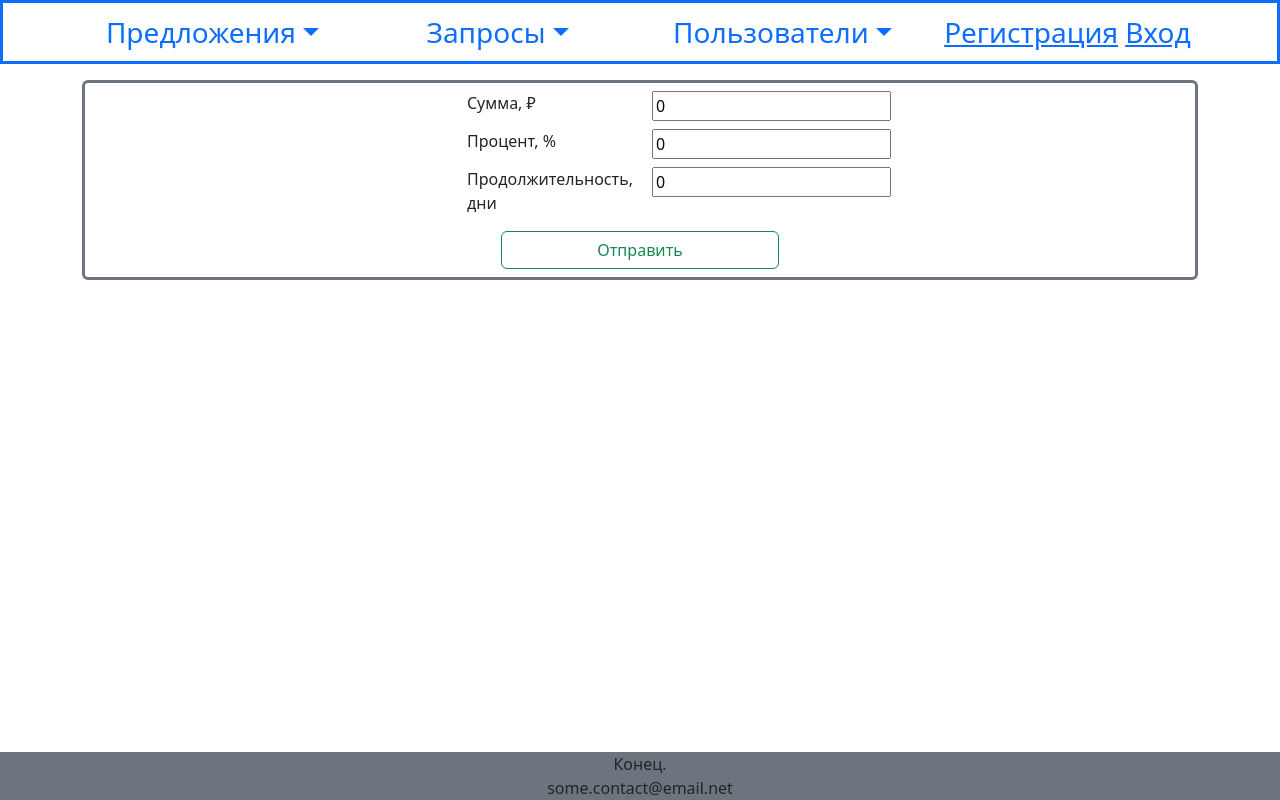
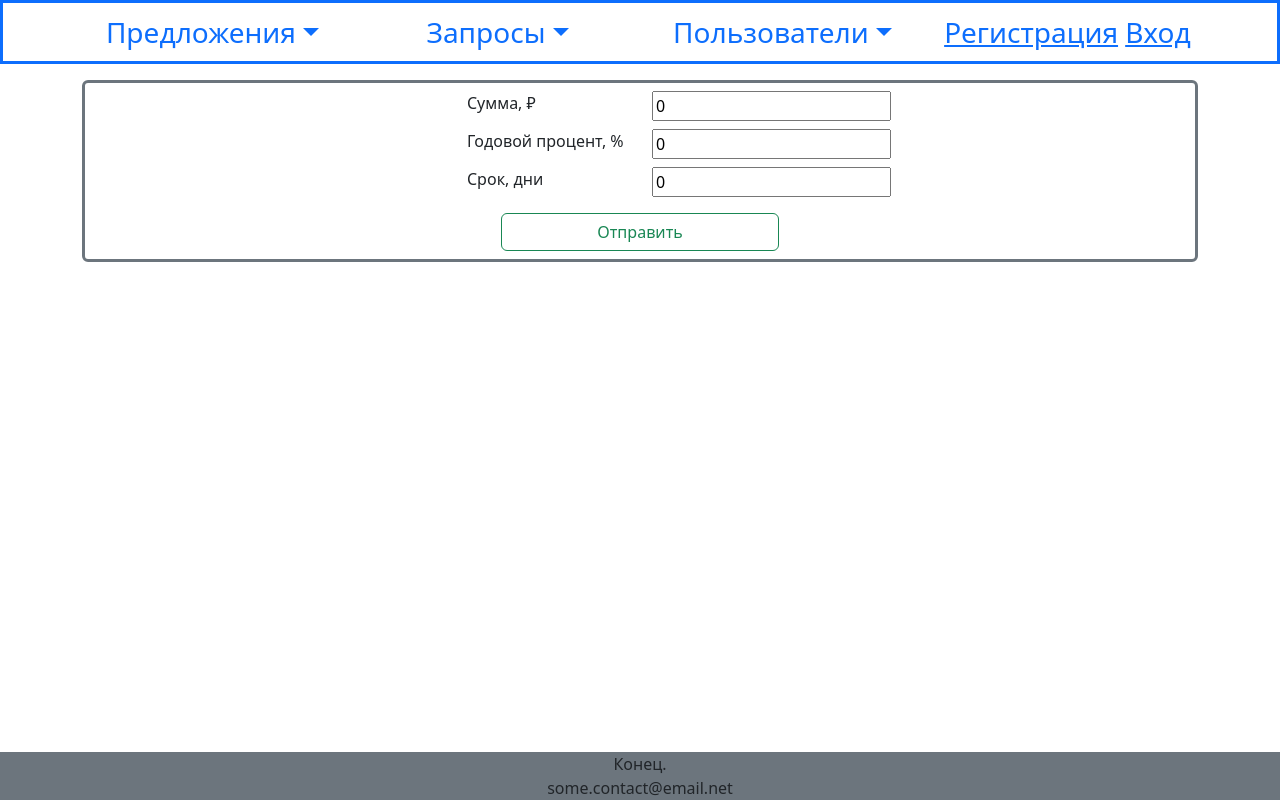
Before and after one commit to CatGamer7/p2p-react-app, a React (Create React App) app: page /offer/edit in a window 1280 px wide. Built offline with nearby package versions, Linux system fonts and the light colour scheme.

Commit message:
translation fixes

```diff
--- a/src/details/match/matchDetail.jsx
+++ b/src/details/match/matchDetail.jsx
@@ -81,7 +81,7 @@ const MatchDetail = (props) => {
                             Сумма, ₽
                         </Col>
                         <Col sm={4}>
-                            Причина, %
+                            Цель
                         </Col>
                         <Col sm={2}>
                             Статус
--- a/src/details/offer/offerDetail.js
+++ b/src/details/offer/offerDetail.js
@@ -88,7 +88,7 @@ const OfferDetail = (props) => {
                                 </tr>
                                 <tr>
                                     <th>
-                                        Процент
+                                        Годовой процент
                                     </th>
                                     <td>
                                         {offer["interestRate"]} %
@@ -96,7 +96,7 @@ const OfferDetail = (props) => {
                                 </tr>
                                 <tr>
                                     <th>
-                                        Продолжительность
+                                        Срок
                                     </th>
                                     <td>
                                         {offer["durationDays"]} дней
--- a/src/details/proposal/proposalDetail.jsx
+++ b/src/details/proposal/proposalDetail.jsx
@@ -78,13 +78,13 @@ const ProposalDetail = (props) => {
                             Сумма, ₽
                         </Col>
                         <Col sm={2}>
-                            Процент, %
+                            Годовой процент, %
                         </Col>
                         <Col sm={2}>
                             Статус
                         </Col>
                         <Col sm={2}>
-                            Продолжительность, дни
+                            Срок, дни
                         </Col>
                         <Col sm={2}>
                             Время создания
--- a/src/details/request/requestDetail.jsx
+++ b/src/details/request/requestDetail.jsx
@@ -108,7 +108,7 @@ const RequestDetail = (props) => {
                                 </tr>
                                 <tr>
                                     <th>
-                                        Причина
+                                        Цель
                                     </th>
                                     <td>
                                         {request["reason"]}
--- a/src/forms/offer/offerForm.js
+++ b/src/forms/offer/offerForm.js
@@ -124,7 +124,7 @@ const OfferForm = (props) => {
                     <Col sm={4}>
                     </Col>
                     <Col sm={2}>
-                        <label htmlFor="interestRate">Процент, %</label>
+                        <label htmlFor="interestRate">Годовой процент, %</label>
                     </Col>
                     <Col sm={2}>
                         <input
@@ -151,7 +151,7 @@ const OfferForm = (props) => {
                     <Col sm={4}>
                     </Col>
                     <Col sm={2}>
-                        <label htmlFor="durationDays">Продолжительность, дни</label>
+                        <label htmlFor="durationDays">Срок, дни</label>
                     </Col>
                     <Col sm={2}>
                         <input
@@ -168,7 +168,7 @@ const OfferForm = (props) => {
                         {
                             durationEmpty ?
                             <div className="border border-danger text-center">
-                                Продолжительность должна быть положительной.
+                                Срок должен быть положительным.
                             </div> :
                             ""
                         }
--- a/src/forms/request/requestForm.jsx
+++ b/src/forms/request/requestForm.jsx
@@ -107,7 +107,7 @@ const RequestForm = (props) => {
                     <Col sm={4}>
                     </Col>
                     <Col sm={2}>
-                        <label htmlFor="reason">Причина</label>
+                        <label htmlFor="reason">Цель</label>
                     </Col>
                     <Col sm={3}>
                         <textarea
--- a/src/forms/user/userForm.jsx
+++ b/src/forms/user/userForm.jsx
@@ -4,6 +4,7 @@ import Col from 'react-bootstrap/Col';
 import Container from 'react-bootstrap/Container';
 import { useState } from 'react';
 import { useNavigate } from "react-router-dom";
+import useAuthFetch from '../../utils/authFetch';
 
 const UserForm = (props) => {
     const [name, setName] = useState(props.user ? props.user["name"] : "");
@@ -16,6 +17,7 @@ const UserForm = (props) => {
     const [passwordEmpty, setPasswordEmpty] = useState(false);
 
     const navigate = useNavigate();
+    const authFetch = useAuthFetch();
 
     var userId = null;
     var staff = false;
@@ -34,7 +36,7 @@ const UserForm = (props) => {
             return;
         }
 
-        await fetch(
+        await authFetch(
             baseApiUrl + "/user",
             {
                 method: 'PUT',
@@ -44,7 +46,6 @@ const UserForm = (props) => {
                 },
                 body: JSON.stringify(data)
             })
-        .then((res) => res.json())
         .then((data) => {
             if (data["status"] && data["message"].includes("email")) {
                 setEmailInvalid(true);
@@ -76,7 +77,7 @@ const UserForm = (props) => {
             setEmailEmpty(true);
             return false;
         }
-        if (!passwordDigest.trim()) {
+        if (!passwordDigest || !passwordDigest.trim()) {
             setPasswordEmpty(true);
             return false;
         }
--- a/src/lists/offer/offerList.js
+++ b/src/lists/offer/offerList.js
@@ -159,7 +159,7 @@ const OfferList = () => {
             </Col>
             <Col sm={2}>
                 <p className="fw-bold">
-                    Процент, %
+                    Годовой процент, %
                 </p>
             </Col>
             <Col sm={2}>
@@ -169,7 +169,7 @@ const OfferList = () => {
             </Col>
             <Col sm={2}>
                 <p className="fw-bold">
-                    Продолжительность, дней
+                    Срок, дней
                 </p>
             </Col>
             <Col sm={2}>
--- a/src/lists/requests/requestList.jsx
+++ b/src/lists/requests/requestList.jsx
@@ -152,7 +152,7 @@ const RequestList = () => {
             </Col>
             <Col sm={4}>
                 <p className="fw-bold">
-                    Причина, %
+                    Цель
                 </p>
             </Col>
             <Col sm={2}>
```
